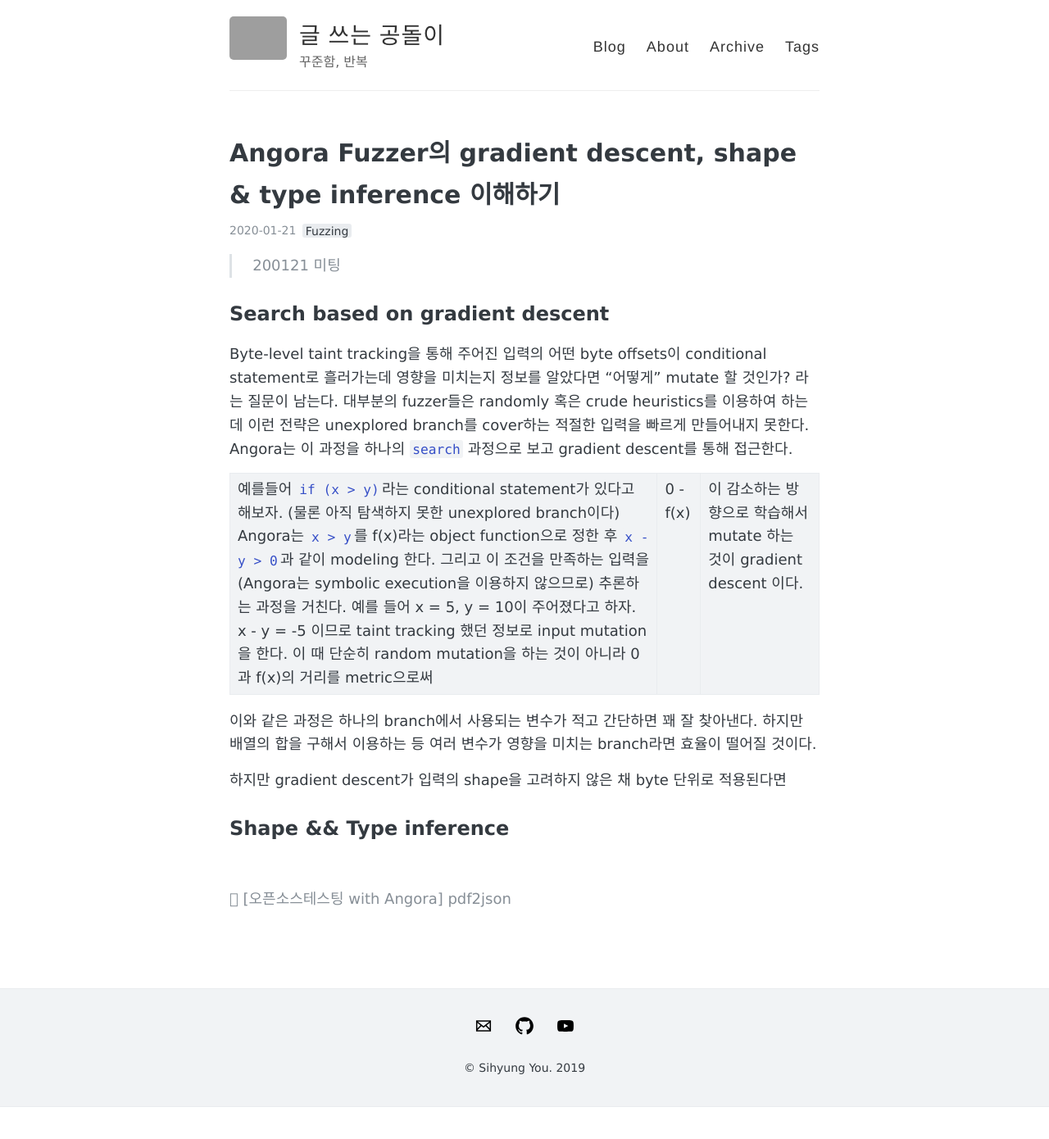
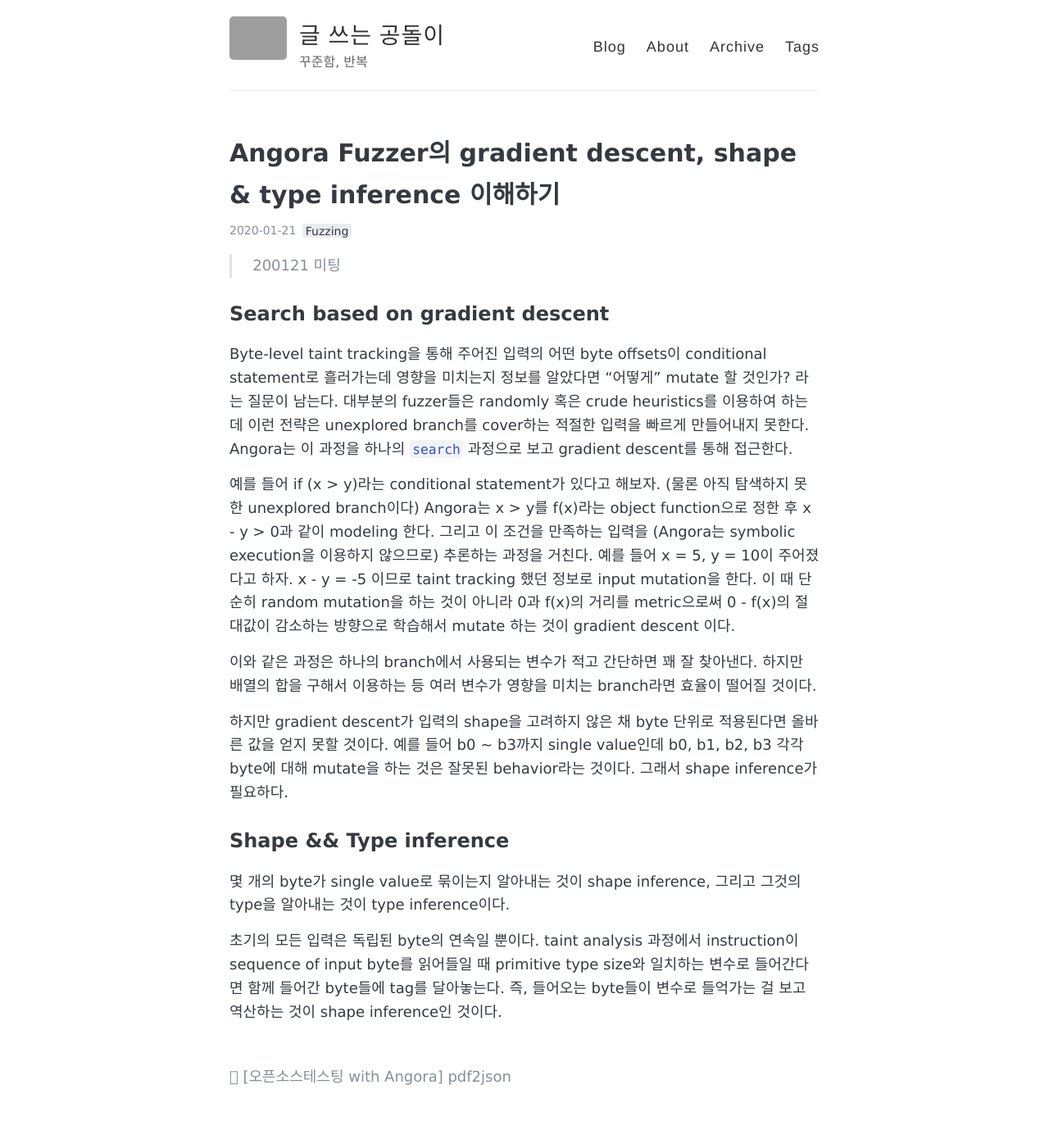
Before and after one commit to sihyungyou/sihyungyou.github.io, a Jekyll site: the page built from _posts/2020-01-21-meeting.md, in a window 1280 px wide and 1400 px high. Shown: the top 1390 px of the window at 82% size. Built offline with Jekyll 4.4.1, drawn with Linux system fonts in a browser that asks for light colours; comment, search, counter and statistics services are not loaded; grey boxes are pictures that could not be loaded.

Commit message:
gradient descent, shape/type inference

```diff
--- a/_posts/2020-01-21-meeting.md
+++ b/_posts/2020-01-21-meeting.md
@@ -10,10 +10,13 @@
 ## Search based on gradient descent
 Byte-level taint tracking을 통해 주어진 입력의 어떤 byte offsets이 conditional statement로 흘러가는데 영향을 미치는지 정보를 알았다면 "어떻게" mutate 할 것인가? 라는 질문이 남는다. 대부분의 fuzzer들은 randomly 혹은 crude heuristics를 이용하여 하는데 이런 전략은 unexplored branch를 cover하는 적절한 입력을 빠르게 만들어내지 못한다. Angora는 이 과정을 하나의 `search` 과정으로 보고 gradient descent를 통해 접근한다.
 
-예를들어 `if (x > y)`라는 conditional statement가 있다고 해보자. (물론 아직 탐색하지 못한 unexplored branch이다) Angora는 `x > y`를 f(x)라는 object function으로 정한 후 `x - y > 0`과 같이 modeling 한다. 그리고 이 조건을 만족하는 입력을 (Angora는 symbolic execution을 이용하지 않으므로) 추론하는 과정을 거친다. 예를 들어 x = 5, y = 10이 주어졌다고 하자. x - y = -5 이므로 taint tracking 했던 정보로 input mutation을 한다. 이 때 단순히 random mutation을 하는 것이 아니라 0과 f(x)의 거리를 metric으로써 |0 - f(x)|이 감소하는 방향으로 학습해서 mutate 하는 것이 gradient descent 이다.
+예를 들어 if (x > y)라는 conditional statement가 있다고 해보자. (물론 아직 탐색하지 못한 unexplored branch이다) Angora는 x > y를 f(x)라는 object function으로 정한 후 x - y > 0과 같이 modeling 한다. 그리고 이 조건을 만족하는 입력을 (Angora는 symbolic execution을 이용하지 않으므로) 추론하는 과정을 거친다. 예를 들어 x = 5, y = 10이 주어졌다고 하자. x - y = -5 이므로 taint tracking 했던 정보로 input mutation을 한다. 이 때 단순히 random mutation을 하는 것이 아니라 0과 f(x)의 거리를 metric으로써 0 - f(x)의 절대값이 감소하는 방향으로 학습해서 mutate 하는 것이 gradient descent 이다.
 
 이와 같은 과정은 하나의 branch에서 사용되는 변수가 적고 간단하면 꽤 잘 찾아낸다. 하지만 배열의 합을 구해서 이용하는 등 여러 변수가 영향을 미치는 branch라면 효율이 떨어질 것이다.
 
-하지만 gradient descent가 입력의 shape을 고려하지 않은 채 byte 단위로 적용된다면
+하지만 gradient descent가 입력의 shape을 고려하지 않은 채 byte 단위로 적용된다면 올바른 값을 얻지 못할 것이다. 예를 들어 b0 ~ b3까지 single value인데 b0, b1, b2, b3 각각 byte에 대해 mutate을 하는 것은 잘못된 behavior라는 것이다. 그래서 shape inference가 필요하다.
 
 ## Shape && Type inference
+몇 개의 byte가 single value로 묶이는지 알아내는 것이 shape inference, 그리고 그것의 type을 알아내는 것이 type inference이다.
+
+초기의 모든 입력은 독립된 byte의 연속일 뿐이다. taint analysis 과정에서 instruction이 sequence of input byte를 읽어들일 때 primitive type size와 일치하는 변수로 들어간다면 함께 들어간 byte들에 tag를 달아놓는다. 즉, 들어오는 byte들이 변수로 들억가는 걸 보고 역산하는 것이 shape inference인 것이다.
```
